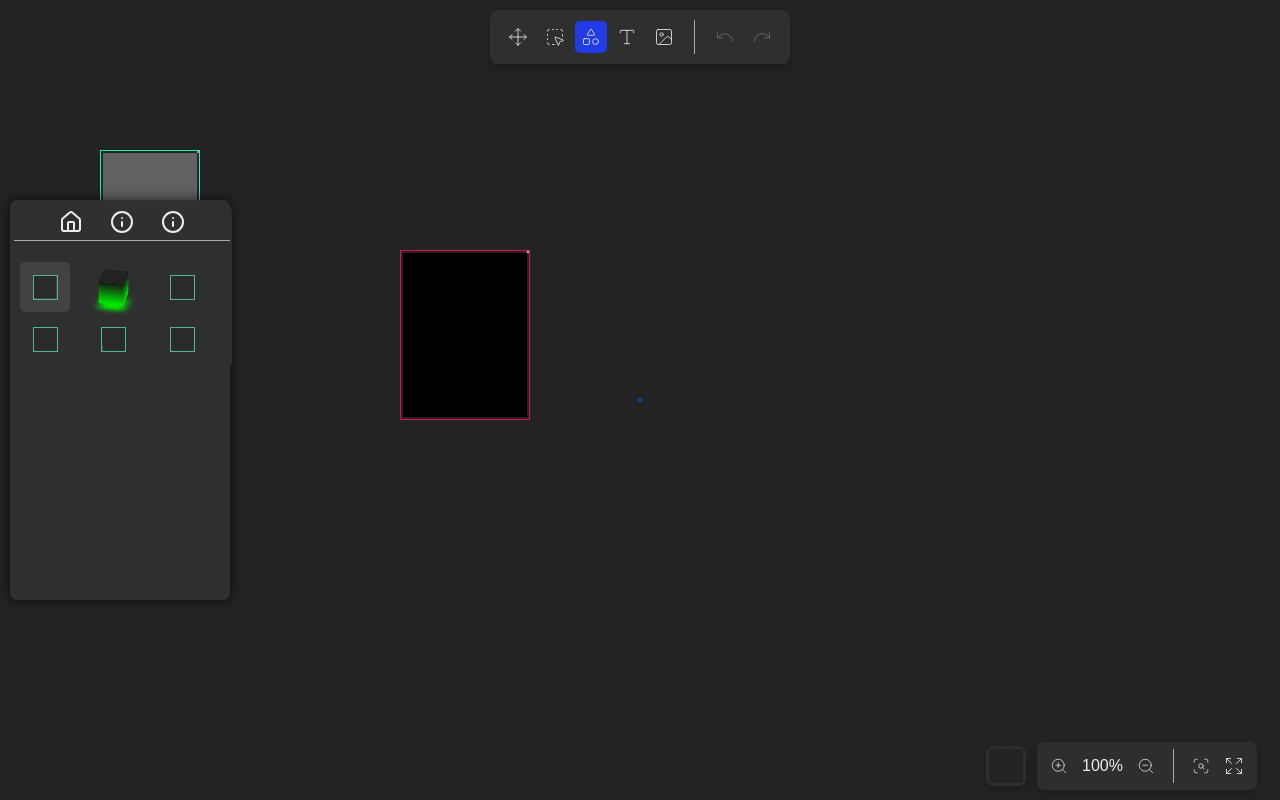
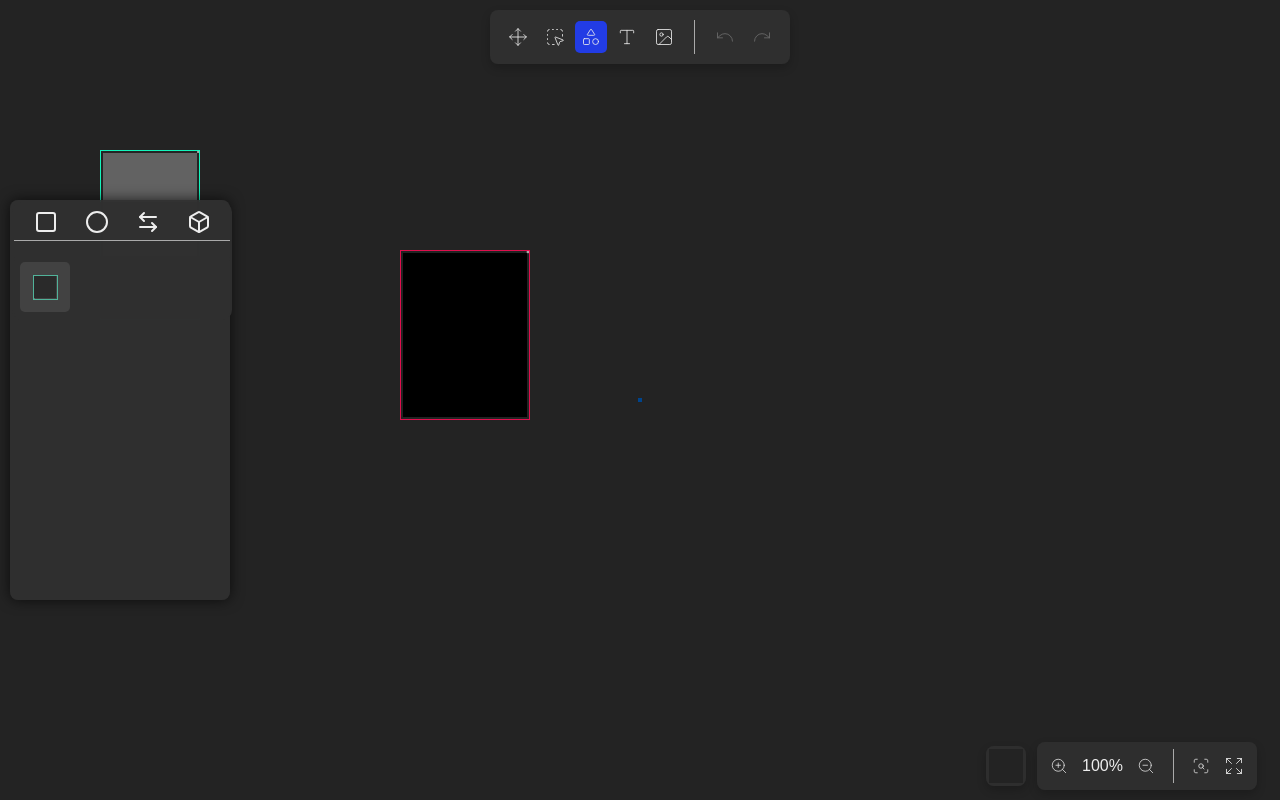
Before and after one commit to miladshiri/animateDraw, a Next.js app: page / in a window 1280 px wide. Both pictures are taken after a click on the button 590 px from the left and 37 px from the top of the page. Built offline with nearby package versions, Linux system fonts and the light colour scheme.

Commit message:
Add new category to shapes toolbar

```diff
--- a/components/ShapeToolbar.js
+++ b/components/ShapeToolbar.js
@@ -1,26 +1,28 @@
 import Tabs from "./Tabs";
-import { Home, Info, Mail } from "lucide-react"; // Import Lucide icons
+import { Square, Circle, Box, ArrowLeftRight } from "lucide-react"; // Import Lucide icons
 
 const ShapeToolbar = ({setShapeToCreate, shapeToCreate}) => {
 
   const shapeCategories = [
-    {name:"square", icon: <Home />, assets:
+    {name:"square", icon: <Square />, assets:
       [
         {name:"amazing", component: "AnimatedRec"},
-        {name:"amazing2", component: "Cube3d"},
-        {name:"amazing3", component: "AnimatedRec1"},
-        {name:"amazing4", component: "AnimatedRec1"},
-        {name:"amazing5", component: "AnimatedRec1"},
-        {name:"amazing6", component: "AnimatedRec1"},
       ]
     },
-    {name:"circle", icon: <Info />, assets: [
+    {name:"circle", icon: <Circle />, assets:
+      [
 
-    ]
-  },
-    {name:"3d", icon: <Info />, assets: [
+      ]
+    },
+    {name:"arrow", icon: <ArrowLeftRight />, assets:
+      [
 
-    ]
+      ]
+    },
+    {name:"3d", icon: <Box />, assets:
+      [
+      {name:"amazing2", component: "Cube3d"},
+      ]
   },
   ]
 
```
